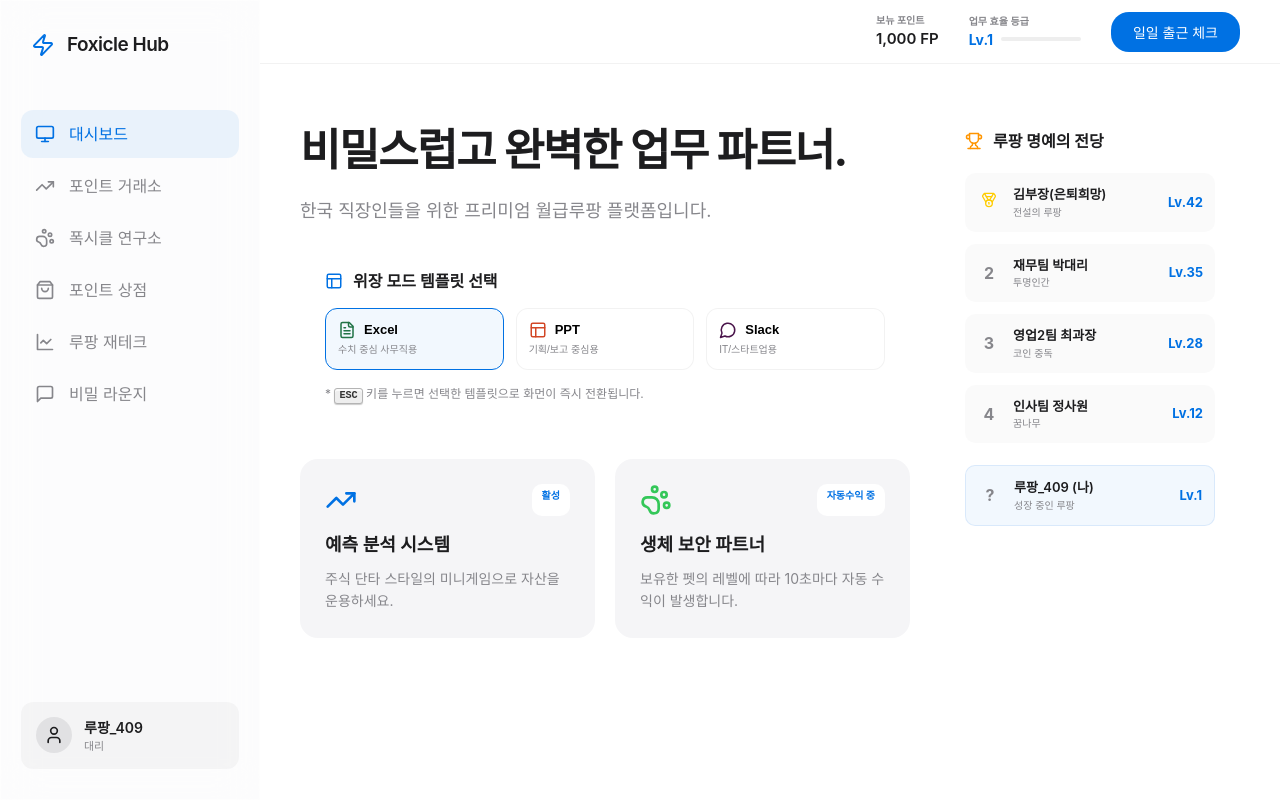
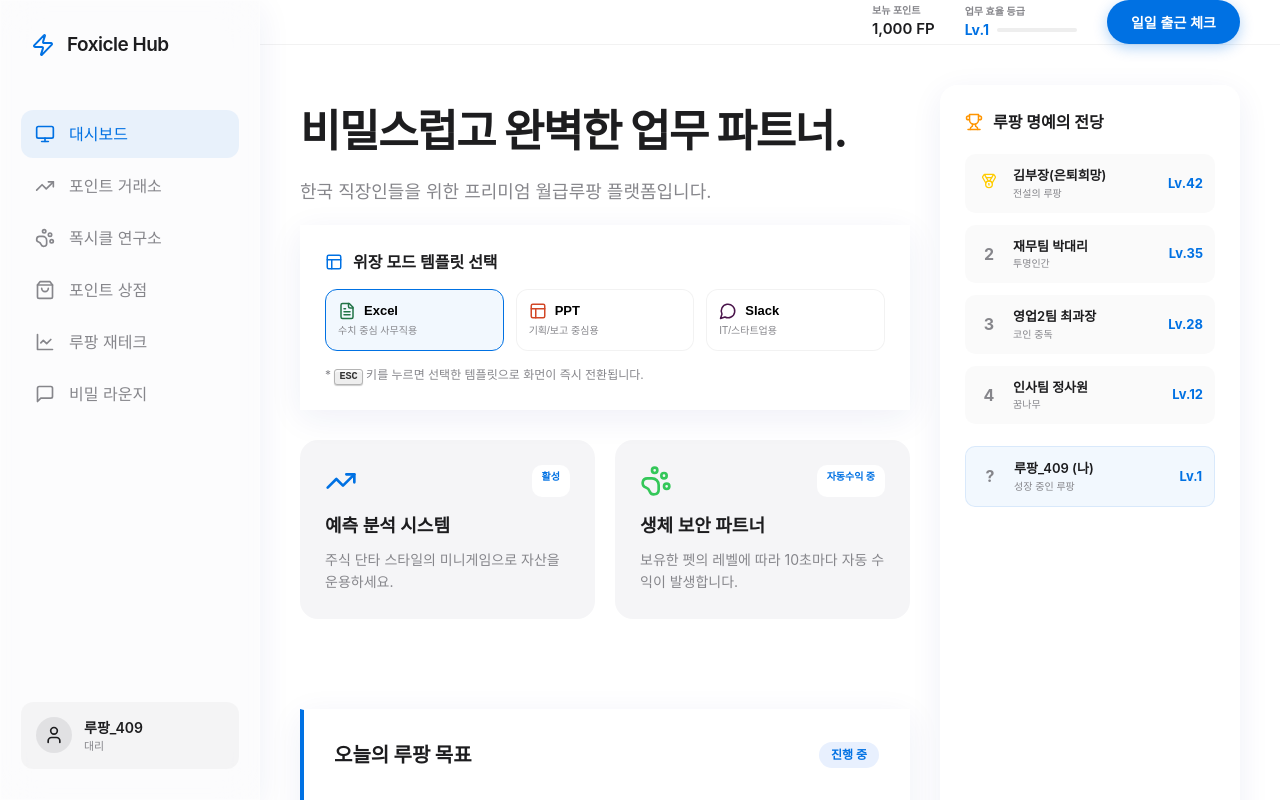
Before and after one commit to JadeJung15/Foxicle-Hub, a React (Vite) app: page / in a window 1280 px wide. Built offline with nearby package versions, Linux system fonts and the light colour scheme.

Commit message:
feat: Complete full project with premium UI polishing and daily missions

```diff
--- a/src/App.jsx
+++ b/src/App.jsx
@@ -34,6 +34,7 @@ function App() {
         username,
         officePosition,
         leaderboard,
+        ownedUpgrades,
         toggleWorkMode,
         setActiveTab,
         setWorkTemplate,
@@ -58,6 +59,8 @@ function App() {
         return () => window.removeEventListener('keydown', handleKeyDown)
     }, [toggleWorkMode])
 
+    const isDarkTheme = ownedUpgrades.includes('esc_custom')
+
     if (isWorkMode) {
         if (workTemplate === 'ppt') return <PPTMockup />
         if (workTemplate === 'slack') return <SlackMockup />
@@ -65,7 +68,7 @@ function App() {
     }
 
     return (
-        <div className="app-layout">
+        <div className={`app-layout ${isDarkTheme ? 'dark-theme' : ''} animate-fade`}>
             {/* Sidebar */}
             <aside className="sidebar glass">
                 <div className="brand">
@@ -170,6 +173,28 @@ function App() {
                                         icon={<PawPrint size={32} color="#34c759" />}
                                         status="자동수익 중"
                                     />
+                                </div>
+
+                                {/* Daily Mission Section */}
+                                <div className="daily-mission glass animate-fade" style={{ marginTop: '30px', padding: '30px', borderLeft: '4px solid var(--accent-blue)' }}>
+                                    <div style={{ display: 'flex', justifyContent: 'space-between', alignItems: 'center', marginBottom: '15px' }}>
+                                        <h3 style={{ fontSize: '20px', fontWeight: '800' }}>오늘의 루팡 목표</h3>
+                                        <span style={{ fontSize: '12px', fontWeight: '700', color: 'var(--accent-blue)', background: '#e8f0fe', padding: '4px 12px', borderRadius: '20px' }}>진행 중</span>
+                                    </div>
+                                    <div className="mission-item" style={{ display: 'flex', alignItems: 'center', gap: '15px', padding: '15px 0', borderBottom: '1px solid rgba(0,0,0,0.05)' }}>
+                                        <div className="check-circle" style={{ width: '24px', height: '24px', borderRadius: '50%', border: '2px solid #ddd' }}></div>
+                                        <div style={{ flex: 1 }}>
+                                            <p style={{ fontWeight: '600', fontSize: '15px' }}>오피스 슬롯 5회 스핀하기</p>
+                                            <p style={{ fontSize: '12px', color: 'var(--text-secondary)' }}>보상: 100 FP, 20 EXP</p>
+                                        </div>
+                                    </div>
+                                    <div className="mission-item" style={{ display: 'flex', alignItems: 'center', gap: '15px', padding: '15px 0' }}>
+                                        <div className="check-circle" style={{ width: '24px', height: '24px', borderRadius: '50%', border: '2px solid #ddd' }}></div>
+                                        <div style={{ flex: 1 }}>
+                                            <p style={{ fontWeight: '600', fontSize: '15px' }}>상사 피하기 100점 돌파</p>
+                                            <p style={{ fontSize: '12px', color: 'var(--text-secondary)' }}>보상: 200 FP, 50 EXP</p>
+                                        </div>
+                                    </div>
                                 </div>
                             </div>
 
--- a/src/index.css
+++ b/src/index.css
@@ -49,44 +49,52 @@ body {
     flex-direction: column;
 }
 
-/* Glassmorphism Effect */
+/* Glassmorphism Effect - Enhanced */
 .glass {
-    background: rgba(255, 255, 255, 0.72);
-    backdrop-filter: blur(20px);
-    -webkit-backdrop-filter: blur(20px);
-    border: 1px solid rgba(255, 255, 255, 0.4);
+    background: rgba(255, 255, 255, 0.65);
+    backdrop-filter: blur(20px) saturate(180%);
+    -webkit-backdrop-filter: blur(20px) saturate(180%);
+    border: 1px solid rgba(255, 255, 255, 0.3);
+    box-shadow: 0 8px 32px 0 rgba(31, 38, 135, 0.07);
 }
 
 /* Base Buttons */
 .btn {
-    padding: 10px 22px;
-    border-radius: var(--radius-lg);
-    font-weight: 500;
+    padding: 12px 24px;
+    border-radius: 99px;
+    /* Pill shape */
+    font-weight: 600;
     cursor: pointer;
-    transition: var(--transition-smooth);
+    transition: all 0.3s cubic-bezier(0.4, 0, 0.2, 1);
     border: none;
     font-size: 14px;
+    display: inline-flex;
+    align-items: center;
+    justify-content: center;
+    gap: 8px;
 }
 
 .btn-primary {
-    background-color: var(--accent-blue);
+    background: var(--accent-blue);
     color: white;
+    box-shadow: 0 4px 14px 0 rgba(0, 113, 227, 0.3);
 }
 
 .btn-primary:hover {
-    background-color: #0077ed;
-    transform: scale(1.02);
+    background: #0077ed;
+    transform: translateY(-1px);
+    box-shadow: 0 6px 20px rgba(0, 113, 227, 0.4);
 }
 
 .btn-outline {
-    background: transparent;
-    border: 1.5px solid var(--text-primary);
+    background: rgba(255, 255, 255, 0.8);
+    border: 1px solid rgba(0, 0, 0, 0.1);
     color: var(--text-primary);
 }
 
 .btn-outline:hover {
-    background: var(--text-primary);
-    color: white;
+    background: white;
+    box-shadow: 0 4px 12px rgba(0, 0, 0, 0.05);
 }
 
 /* Content Container */
@@ -95,4 +103,4 @@ body {
     margin: 0 auto;
     padding: 0 40px;
     width: 100%;
-}
+}@keyframes fadeIn { from { opacity: 0; transform: translateY(10px); } to { opacity: 1; transform: translateY(0); } } .animate-fade { animation: fadeIn 0.5s ease forwards; } ::-webkit-scrollbar { width: 8px; } ::-webkit-scrollbar-track { background: transparent; } ::-webkit-scrollbar-thumb { background: rgba(0, 0, 0, 0.1); border-radius: 10px; } .dark-theme { --bg-primary: #000000; --bg-secondary: #0a0a0a; --text-primary: #f5f5f7; --text-secondary: #a1a1a6; background-color: var(--bg-secondary); color: var(--text-primary); } .dark-theme .glass { background: rgba(28, 28, 30, 0.7); border: 1px solid rgba(255, 255, 255, 0.1); }
```
